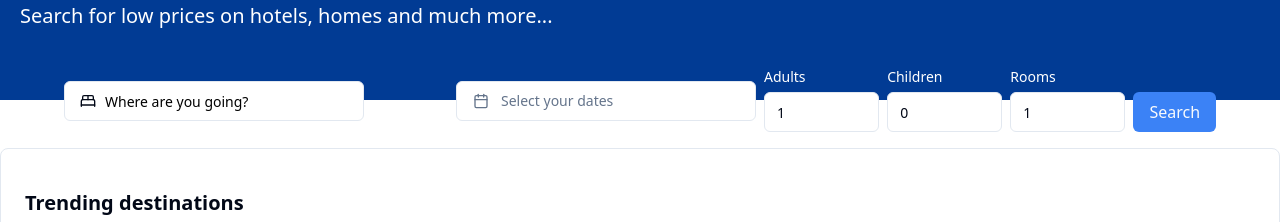
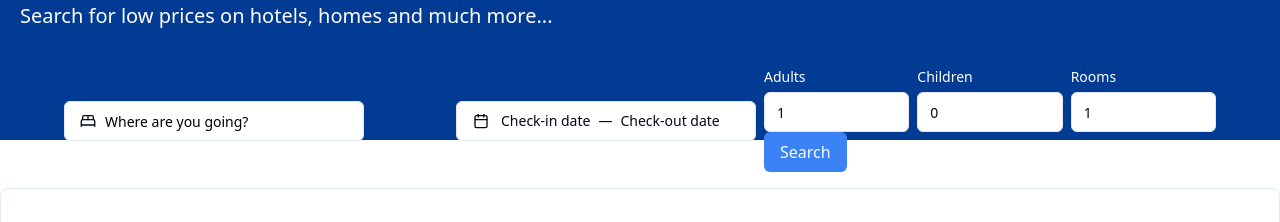
Before and after one commit to PragueBeerGuide/booking-clone-nextjs, a Next.js app: page / in a window 1280 px wide. Shown: the part 186-408 px from the top of the page. Built offline with nearby package versions, Linux system fonts and the light colour scheme.

Commit message:
date picker rendered text style updated

```diff
--- a/app/page.tsx
+++ b/app/page.tsx
@@ -1,45 +1,45 @@
-import Image from 'next/image'
-import { trending_data } from "../data/trending"
-import SearchForm from '@/components/SearchForm'
+import Image from "next/image";
+import { trending_data } from "../data/trending";
+import SearchForm from "@/components/SearchForm";
 
 export default function Home() {
   return (
-    <main className="bg-[#013B94]">
-      <section className="max-w-7xl mx-auto p-5 pt-8">
-        <h2 className="text-white text-5xl font-bold">Find your Next Stay</h2>
-        <h3 className="text-white text-xl py-5">Search for low prices on hotels, homes and much more...</h3>
+    <main className='bg-[#013B94]'>
+      <section className='max-w-7xl mx-auto p-5 pt-8'>
+        <h2 className='text-white text-5xl font-bold'>Find your Next Stay</h2>
+        <h3 className='text-white text-xl py-5'>
+          Search for low prices on hotels, homes and much more...
+        </h3>
       </section>
 
       {/* SearchForm */}
-      <section className="m-3 mt-0 -mb-[32px] px-2 lg:px-4">
+      <section className='m-3 mt-0 -mb-[32px] px-2 lg:px-4'>
         <SearchForm />
       </section>
 
       <section className='bg-white py-6'>
-        <div className="mx-auto max-w-7xl mt-6 p-6 bg-white rounded-lg border shadow-lg">
-          <div className="pt-4">
-            <h3 className="text-xl font-bold">Trending destinations</h3>
-            <p className="font-light">Most popular choices for travellers from all around the world</p>
+        <div className='mx-auto max-w-7xl mt-6 p-6 bg-white rounded-lg border shadow-lggit'>
+          <div className='pt-4'>
+            <h3 className='text-xl font-bold'>Trending destinations</h3>
+            <p className='font-light'>
+              Most popular choices for travellers from all around the world
+            </p>
           </div>
 
-          <div className="flex space-x-4 py-5 overflow-x-scroll">
-          {trending_data.map(item => (
-            <div key={item.id} className="space-y-1 shrink-0 cursor-pointer">
-              <div className="relative w-80 h-72 object-cover rounded-t-lg pb-2">
-                <Image
-                  src={item.src}
-                  alt=""
-                  fill
-                />
+          <div className='flex space-x-4 py-5 overflow-x-scroll'>
+            {trending_data.map((item) => (
+              <div key={item.id} className='space-y-1 shrink-0 cursor-pointer'>
+                <div className='relative w-80 h-72 object-cover rounded-t-lg pb-2'>
+                  <Image src={item.src} alt='' fill />
+                </div>
+                <p className='font-bold'>{item.title}</p>
+                <p>{item.location}</p>
+                <p className='font-light text-sm'>{item.description}</p>
               </div>
-              <p className="font-bold">{item.title}</p>
-              <p>{item.location}</p>
-              <p className="font-light text-sm">{item.description}</p>
-            </div>
-          ))}
+            ))}
           </div>
         </div>
       </section>
     </main>
-  )
+  );
 }
--- a/components/SearchForm.tsx
+++ b/components/SearchForm.tsx
@@ -123,23 +123,29 @@ function SearchForm() {
                         id="date"
                         name="dates"
                         variant={"outline"}
-                        className={cn(
-                          "w-full lg:w-[300px] justify-start text-left font-normal ",
-                          !field.value.from && "text-muted-foreground"
-                        )}
+                        className="w-full lg:w-[300px] justify-start text-left font-normal"
                       >
                         <CalendarIcon className="mr-3 h-4 w-4" />
                         {field.value?.from ? (
                           field.value?.to ? (
                             <>
-                              {format(field.value?.from, "LLL dd, y")} -{" "}
+                              {format(field.value?.from, "LLL dd, y")}
+                              <span className="px-2">—</span>
                               {format(field.value?.to, "LLL dd, y")}
                             </>
                           ) : (
-                            format(field.value?.from, "LLL dd, y")
+                            <>
+                              {format(field.value?.from, "LLL dd, y")}
+                              <span className="px-2">—</span>
+                              <span>Check-out date</span>
+                            </>
                           )
                         ) : (
-                          <span>Select your dates</span>
+                          <div>
+                            <span>Check-in date</span>
+                            <span className="px-2">—</span>
+                            <span>Check-out date</span>
+                          </div>
                         )}
                       </Button>
                     </FormControl>
@@ -163,6 +169,7 @@ function SearchForm() {
           />
         </div>
 
+        <div>
           <div className="flex w-full items-center space-x-2">
             <div className="grid items-center flex-1">
               <FormField
@@ -211,8 +218,9 @@ function SearchForm() {
                 )}
               />
             </div>
+          </div>
 
-          <div className="mt-auto">
+          <div className="flex w-full items-center space-x-2">
             <Button type="submit" className="bg-blue-500 text-base">
               Search
             </Button>
```
Lines whose indentation alone changed are shown as unchanged.
